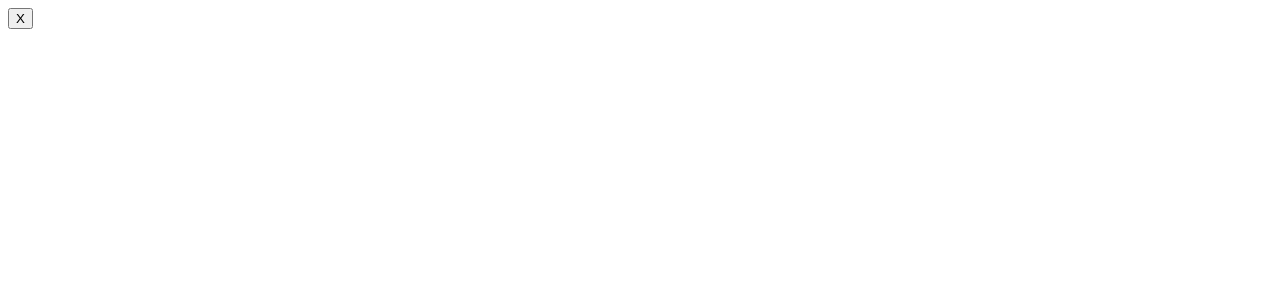
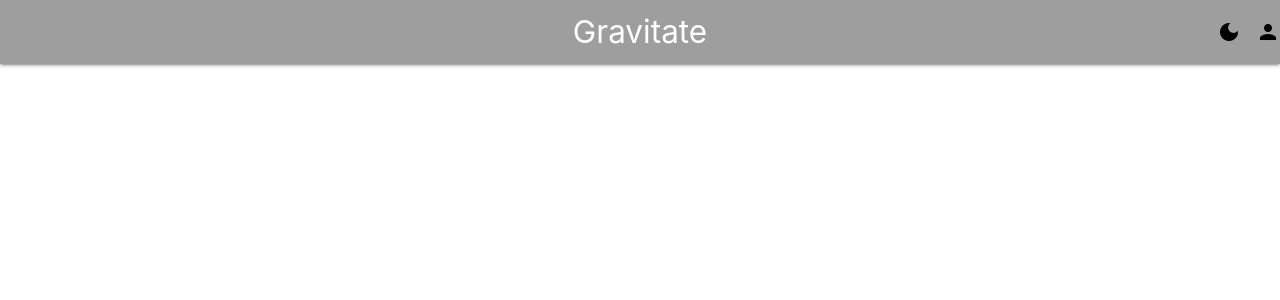
Before and after one commit to sbarter510/campaigns, a React (Create React App) app in the folder campaigns/: page / in a window 1280 px wide. Shown: the top 300 px of the page. Built offline with nearby package versions, Linux system fonts and the light colour scheme.

Commit message:
added dark mode features

```diff
--- a/campaigns/package.json
+++ b/campaigns/package.json
@@ -6,8 +6,11 @@
     "@testing-library/jest-dom": "^5.11.4",
     "@testing-library/react": "^11.1.0",
     "@testing-library/user-event": "^12.1.10",
+    "axios": "^0.24.0",
+    "materialize-css": "^1.0.0-rc.2",
     "react": "^17.0.2",
     "react-dom": "^17.0.2",
+    "react-router-dom": "^5.3.0",
     "react-scripts": "4.0.3",
     "web-vitals": "^1.0.1"
   },
--- a/campaigns/public/index.html
+++ b/campaigns/public/index.html
@@ -14,6 +14,7 @@
       manifest.json provides metadata used when your web app is installed on a
       user's mobile device or desktop. See https://developers.google.com/web/fundamentals/web-app-manifest/
     -->
+    <link href="https://fonts.googleapis.com/icon?family=Material+Icons" rel="stylesheet">
     <link rel="manifest" href="%PUBLIC_URL%/manifest.json" />
     <!--
       Notice the use of %PUBLIC_URL% in the tags above.
--- a/campaigns/src/App.js
+++ b/campaigns/src/App.js
@@ -1,7 +1,10 @@
-import { useContext, useReducer } from "react";
+import { useContext, useReducer, useRef } from "react";
 import { Context } from "./context/context";
+import { appReducer } from "./context/reducer";
+import "materialize-css/dist/css/materialize.min.css";
 
-import { appReducer } from "./context/reducer";
+//compoenents
+import Header from "./components/Header/Header";
 
 const initialState = {
   darkMode: false,
@@ -9,21 +12,37 @@ const initialState = {
 };
 
 function App() {
+  const userRef = useRef(null);
+
   const [state, dispatch] = useReducer(appReducer, initialState);
 
   const toggleDarkMode = () => {
+    const icons = document.getElementsByClassName("material-icons");
+    const colorChangeHandler = () => {
+      for (let i = 0; i < icons.length; i++) {
+        if (state.darkMode) {
+          icons[i].style.color = "white";
+        } else {
+          icons[i].style.color = "black";
+        }
+      }
+    };
+    colorChangeHandler();
     return dispatch({ type: "TOGGLE_DARK_MODE" });
   };
 
+  const setUser = () => {
+    return dispatch({ type: "SIGN_IN", payload: userRef.current.value });
+  };
+
   return (
+    //wraps App to provide context to all components passing in current state and dispatch to reducer as value
     <Context.Provider value={[state, dispatch]}>
       <div
         className="App"
         style={{ backgroundColor: state.darkMode ? "black" : "white" }}
       >
-        <button type="button" onClick={toggleDarkMode}>
-          X
-        </button>
+        <Header toggleDarkMode={toggleDarkMode} reducer={[state, dispatch]} />
       </div>
     </Context.Provider>
   );
--- /dev/null
+++ b/campaigns/src/components/Header/Header.js
@@ -0,0 +1,35 @@
+import React from "react";
+
+export default function Header(props) {
+  return (
+    <nav>
+      <div class="nav-wrapper grey">
+        <a href="#" class="brand-logo center">
+          Gravitate
+        </a>
+
+        {/* {for use with mobile devices pop up on side} */}
+        {/* <ul id="nav-mobile" class="left hide-on-med-and-down">
+          <li>
+            <a href="sass.html">Sass</a>
+          </li>
+          <li>
+            <a href="badges.html">Components</a>
+          </li>
+          <li>
+            <a href="collapsible.html">JavaScript</a>
+          </li>
+        </ul> */}
+        <i class="material-icons right">person</i>
+
+        <i
+          class="material-icons right active"
+          id="darkModeToggle"
+          onClick={props.toggleDarkMode}
+        >
+          dark_mode
+        </i>
+      </div>
+    </nav>
+  );
+}
--- a/campaigns/src/context/reducer.js
+++ b/campaigns/src/context/reducer.js
@@ -3,7 +3,7 @@ export const appReducer = (state, action) => {
     case "TOGGLE_DARK_MODE":
       return { ...state, darkMode: !state.darkMode };
     case "SIGN_IN":
-      return { ...state, signedIn: true };
+      return { ...state, signedIn: true, userName: action.payload };
     default:
       return state;
   }
--- a/campaigns/src/index.js
+++ b/campaigns/src/index.js
@@ -1,6 +1,7 @@
 import React from "react";
 import ReactDOM from "react-dom";
 import App from "./App";
+import "./styles/app.css";
 
 ReactDOM.render(
   <React.StrictMode>
--- /dev/null
+++ b/campaigns/src/styles/app.css
@@ -0,0 +1,15 @@
+body {
+  margin: 0;
+}
+
+.App {
+  height: 100vh;
+}
+.material-icons {
+  color: black;
+}
+
+#darkModeToggle:active {
+  opacity: 0.2;
+  color: red;
+}
```
Also changed, not shown: 1 other file (tests, documents, lock files or other folders).
